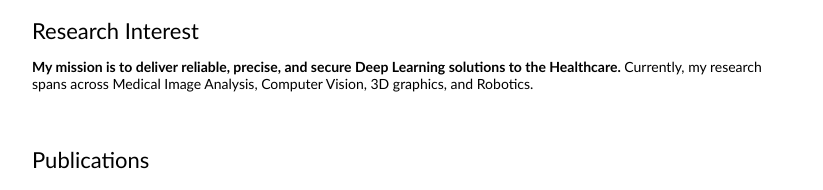
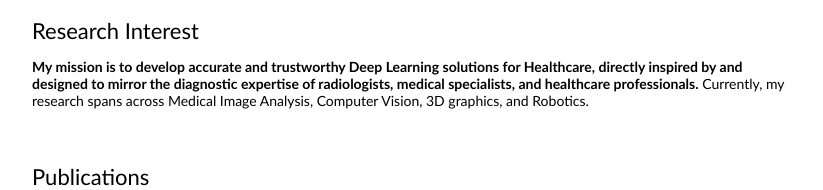
Before and after one commit to phamtrongthang123/phamtrongthang123.github.io, a plain HTML site: page index.html in a window 1280 px wide. Shown: the part 313-503 px from the top of the page, without its empty margins (228-1051 px from the left). Drawn offline with Linux system fonts and the light colour scheme.

Commit message:
update mission

```diff
--- a/index.html
+++ b/index.html
@@ -51,7 +51,7 @@
             <td style="padding:20px;width:100%;vertical-align:middle">
               <heading>Research Interest</heading>
               <p>
-                <strong>My mission is to deliver reliable, precise, and secure Deep Learning solutions to the Healthcare.</strong> Currently, my research spans across Medical Image Analysis, Computer Vision, 3D graphics, and Robotics.
+                <strong>My mission is to develop accurate and trustworthy Deep Learning solutions for Healthcare, directly inspired by and designed to mirror the diagnostic expertise of radiologists, medical specialists, and healthcare professionals.</strong> Currently, my research spans across Medical Image Analysis, Computer Vision, 3D graphics, and Robotics.
               </p>
             </td>
           </tr>
```
